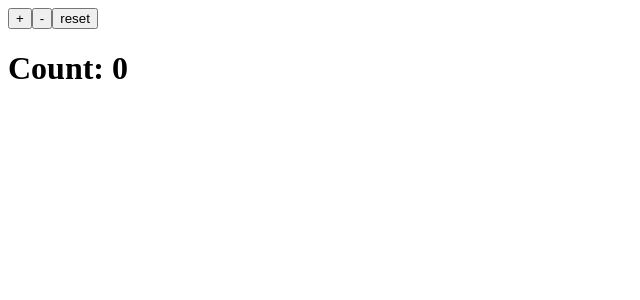
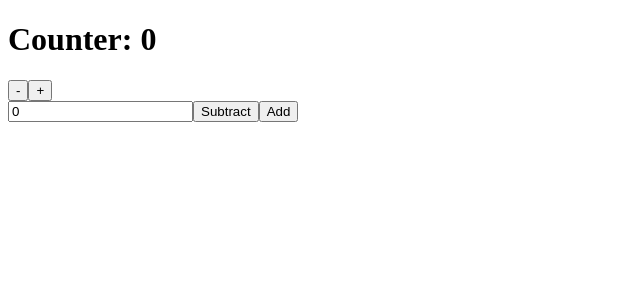
Before and after one commit to Adryel0713/Vite-React, a React (Vite) app: page / in a window 1280 px wide. Shown: the top 300 px of the page, without its empty margins (0-640 px from the left). Built offline with nearby package versions, Linux system fonts and the light colour scheme.

Commit message:
exercise_10

```diff
--- a/src/App.jsx
+++ b/src/App.jsx
@@ -1,31 +1,9 @@
-import { useReducer } from "react";
+import Counter from "./Components/Counter"
 
-
-const reducer = (state, action) => {
-  switch(action.type){
-    case "+":
-      return { ...state, count: state.count + 1}
-    case "-":
-      return { ...state, count: state.count - 1}
-    case "reset":
-      return { ...state, count: 0}
-
-    default:
-      return state;
-  }
-}
 const App = () => {
 
-  const initialValue = {count: 0}
-  const [state,dispatch] = useReducer(reducer, initialValue);
-
   return (
-  <div>
-    <button onClick={() => dispatch({type: "+"})}>+</button>
-    <button onClick={() => dispatch({type: "-"})}>-</button>
-    <button onClick={() => dispatch({type: "reset"})}>reset</button>
-    <h1>Count: {state.count}</h1>
-  </div>
+    <Counter />
   )
 }
 
--- /dev/null
+++ b/src/Components/Counter.jsx
@@ -0,0 +1,32 @@
+import { use, useReducer, useState } from "react"
+import { initialValue, counterReducer } from "../counterReduce"
+
+const Counter = () => {
+
+    const [value,setValue] = useState(0)
+    const [state,dispatch] = useReducer(counterReducer, initialValue)
+
+    const handleAdd = () => {
+        dispatch({type: 'incrementByValue', payload: +value})
+    }
+    const handleSubtract = () => {
+        dispatch({type: 'incrementByValue', payload: -value})
+    }
+  return (
+    <div>
+        <h1>Counter: {state.count}</h1>
+
+        <button onClick={() => dispatch({type: 'decrement'})}>-</button>
+        <button onClick={() => dispatch({type: 'increment'})}>+</button>
+        <br />
+
+        <div>
+            <input type="number" value={value} onChange={(e) => setValue(parseInt(e.target.value))} />
+            <button onClick={handleSubtract}>Subtract</button>
+            <button onClick={handleAdd}>Add</button>
+        </div>
+    </div>
+  )
+}
+
+export default Counter
--- /dev/null
+++ b/src/counterReduce.js
@@ -0,0 +1,18 @@
+const initialValue = {count: 0}
+
+const counterReducer = (state, action) => {
+    switch(action.type) {
+        case 'increment':
+            return {count: state.count + 1}
+        case 'decrement':
+            return {count: state.count - 1}
+        case 'incrementByValue':
+            return {count: state.count + action.payload}
+        case 'decrementByValue':
+            return {count: state.count - AiTwotoneInfoCircle.payload}
+        default:
+            return state
+    }
+}
+
+export { initialValue, counterReducer }
```
